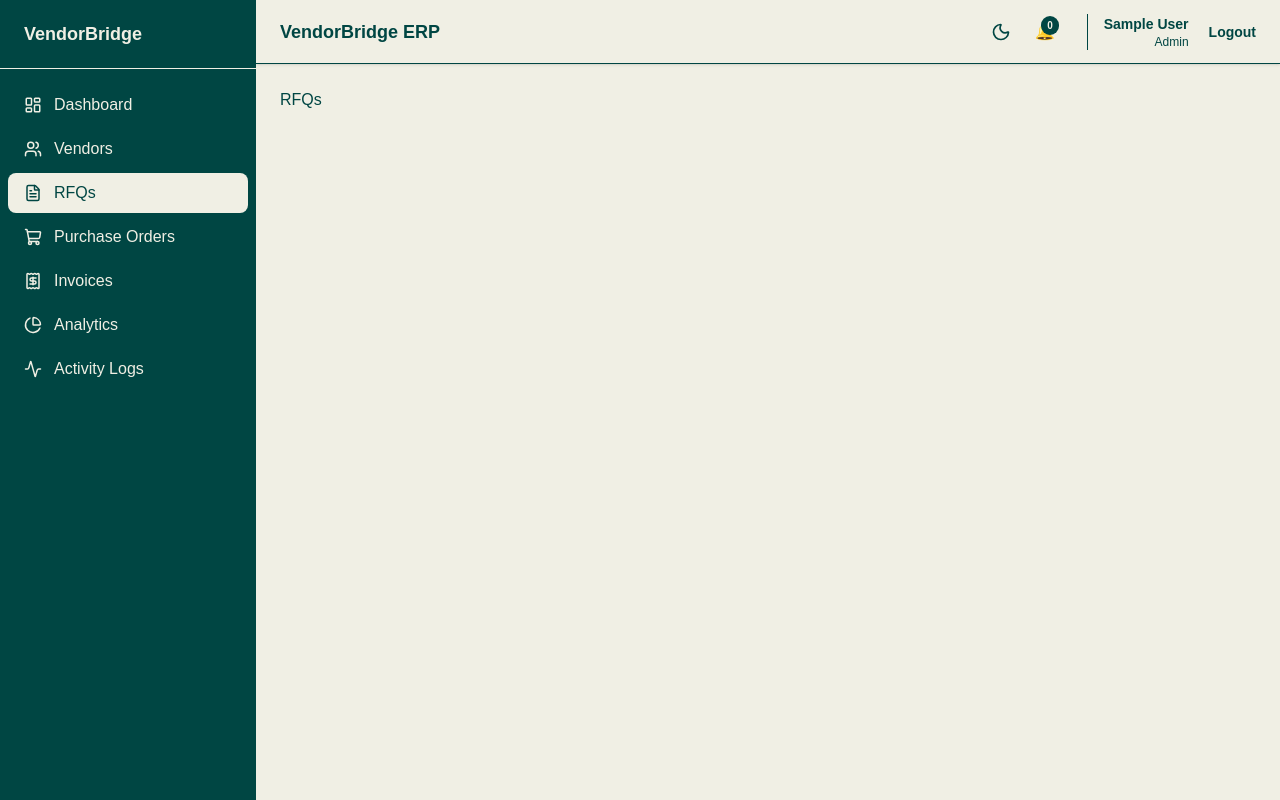
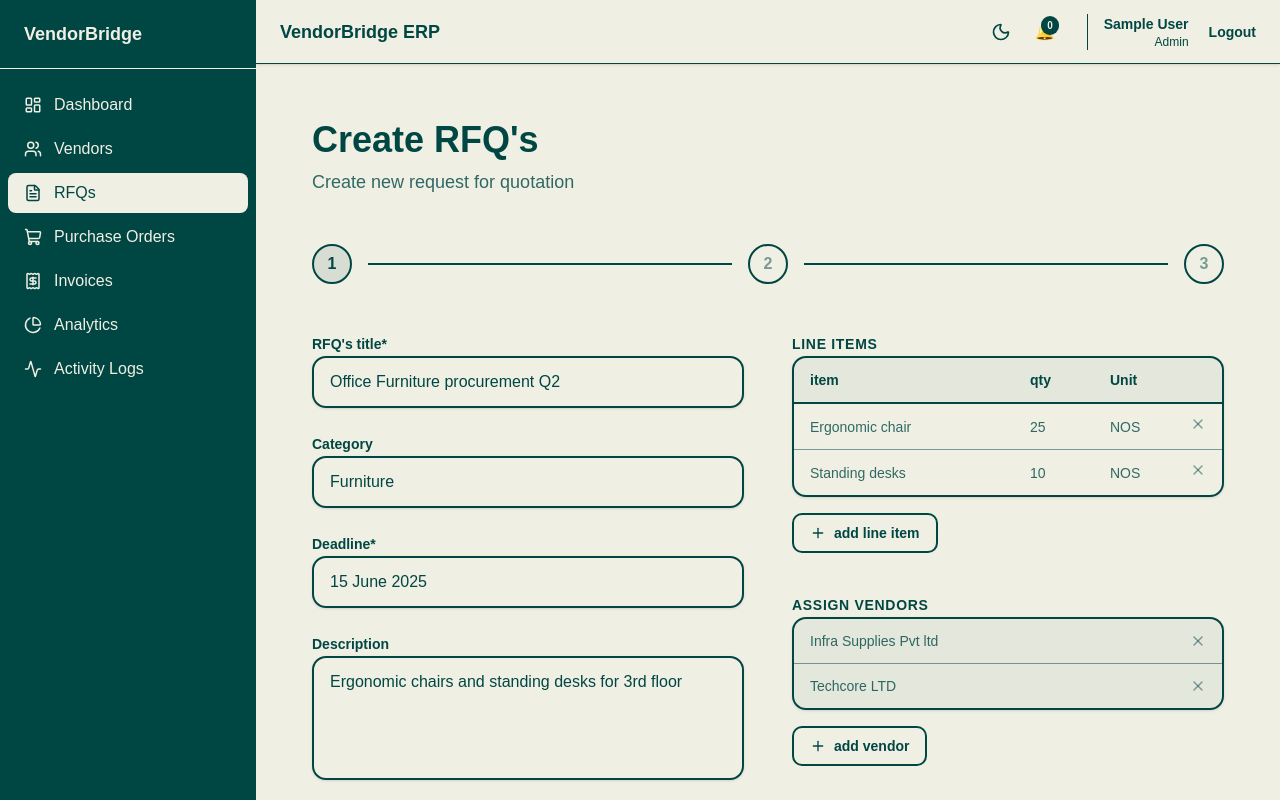
Before and after one commit to Nigam-Vaghani/VendorBridgeOdOO, a React app in the folder frontend/: page /rfqs in a window 1280 px wide. Built offline with nearby package versions, Linux system fonts and the light colour scheme; sample sign-in values are in the browser's storage; the HTML template or start-up script is replaced by a standard one.

Commit message:
RFQs v.1.0 DONE

```diff
--- /dev/null
+++ b/frontend/src/pages/RFQs/RFQs.jsx
@@ -0,0 +1,179 @@
+import { useState } from 'react';
+import { Plus, X, UploadCloud, Save, Send } from 'lucide-react';
+
+export const RFQs = () => {
+  const [lineItems, setLineItems] = useState([
+    { id: 1, item: 'Ergonomic chair', qty: 25, unit: 'NOS' },
+    { id: 2, item: 'Standing desks', qty: 10, unit: 'NOS' },
+  ]);
+
+  const [vendors, setVendors] = useState([
+    { id: 1, name: 'Infra Supplies Pvt ltd' },
+    { id: 2, name: 'Techcore LTD' },
+  ]);
+
+  const removeLineItem = (id) => {
+    setLineItems(lineItems.filter(item => item.id !== id));
+  };
+
+  const removeVendor = (id) => {
+    setVendors(vendors.filter(v => v.id !== id));
+  };
+
+  return (
+    <div className="p-8 max-w-5xl mx-auto space-y-8 animate-in fade-in duration-500">
+
+      {/* Header */}
+      <div>
+        <h1 className="text-4xl font-bold text-foreground mb-2">Create RFQ's</h1>
+        <p className="text-foreground/80 text-lg">Create new request for quotation</p>
+      </div>
+
+      {/* Stepper */}
+      <div className="flex items-center w-full py-4">
+        <div className="flex items-center text-primary font-bold">
+          <div className="w-10 h-10 rounded-full border-2 border-primary flex items-center justify-center bg-primary/10">1</div>
+        </div>
+        <div className="flex-1 h-0.5 bg-border mx-4"></div>
+        <div className="flex items-center text-foreground/50 font-bold">
+          <div className="w-10 h-10 rounded-full border-2 border-border flex items-center justify-center">2</div>
+        </div>
+        <div className="flex-1 h-0.5 bg-border mx-4"></div>
+        <div className="flex items-center text-foreground/50 font-bold">
+          <div className="w-10 h-10 rounded-full border-2 border-border flex items-center justify-center">3</div>
+        </div>
+      </div>
+
+      {/* Main Form Area */}
+      <div className="grid grid-cols-1 md:grid-cols-2 gap-12">
+
+        {/* Left Column: Input Fields */}
+        <div className="space-y-6">
+          <div className="space-y-2">
+            <label className="text-sm font-semibold text-foreground">RFQ's title*</label>
+            <input
+              type="text"
+              defaultValue="Office Furniture procurement Q2"
+              className="w-full px-4 py-3 bg-card border-2 border-border rounded-xl text-foreground focus:outline-none focus:ring-2 focus:ring-primary focus:border-transparent transition-all shadow-sm"
+            />
+          </div>
+
+          <div className="space-y-2">
+            <label className="text-sm font-semibold text-foreground">Category</label>
+            <input
+              type="text"
+              defaultValue="Furniture"
+              className="w-full px-4 py-3 bg-card border-2 border-border rounded-xl text-foreground focus:outline-none focus:ring-2 focus:ring-primary focus:border-transparent transition-all shadow-sm"
+            />
+          </div>
+
+          <div className="space-y-2">
+            <label className="text-sm font-semibold text-foreground">Deadline*</label>
+            <input
+              type="text"
+              defaultValue="15 June 2025"
+              className="w-full px-4 py-3 bg-card border-2 border-border rounded-xl text-foreground focus:outline-none focus:ring-2 focus:ring-primary focus:border-transparent transition-all shadow-sm"
+            />
+          </div>
+
+          <div className="space-y-2">
+            <label className="text-sm font-semibold text-foreground">Description</label>
+            <textarea
+              rows={4}
+              defaultValue="Ergonomic chairs and standing desks for 3rd floor"
+              className="w-full px-4 py-3 bg-card border-2 border-border rounded-xl text-foreground focus:outline-none focus:ring-2 focus:ring-primary focus:border-transparent transition-all shadow-sm resize-none"
+            />
+          </div>
+        </div>
+
+        {/* Right Column: Line Items & Vendors */}
+        <div className="space-y-10">
+
+          {/* Line Items */}
+          <div className="space-y-4">
+            <label className="text-sm font-semibold text-foreground uppercase tracking-wider">Line items</label>
+            <div className="bg-card border-2 border-border rounded-xl overflow-hidden shadow-sm">
+              <table className="w-full text-left text-sm">
+                <thead>
+                  <tr className="border-b-2 border-border bg-foreground/5">
+                    <th className="px-4 py-3 font-semibold">item</th>
+                    <th className="px-4 py-3 font-semibold w-20">qty</th>
+                    <th className="px-4 py-3 font-semibold w-20">Unit</th>
+                    <th className="px-4 py-3 w-10"></th>
+                  </tr>
+                </thead>
+                <tbody className="divide-y divide-border/50">
+                  {lineItems.map(item => (
+                    <tr key={item.id}>
+                      <td className="px-4 py-3 text-foreground/80">{item.item}</td>
+                      <td className="px-4 py-3 text-foreground/80">{item.qty}</td>
+                      <td className="px-4 py-3 text-foreground/80">{item.unit}</td>
+                      <td className="px-4 py-3 text-center">
+                        <button onClick={() => removeLineItem(item.id)} className="text-foreground/50 hover:text-red-500 transition-colors">
+                          <X size={16} />
+                        </button>
+                      </td>
+                    </tr>
+                  ))}
+                </tbody>
+              </table>
+            </div>
+            <button className="flex items-center gap-2 px-4 py-2 border-2 border-primary text-primary rounded-lg font-semibold hover:bg-primary/10 transition-colors text-sm">
+              <Plus size={16} />
+              add line item
+            </button>
+          </div>
+
+          {/* Assign Vendors */}
+          <div className="space-y-4">
+            <label className="text-sm font-semibold text-foreground uppercase tracking-wider">Assign Vendors</label>
+            <div className="bg-card border-2 border-border rounded-xl overflow-hidden shadow-sm">
+              <div className="divide-y divide-border/50">
+                {vendors.map(vendor => (
+                  <div key={vendor.id} className="flex items-center justify-between px-4 py-3 bg-foreground/5">
+                    <span className="text-foreground/80 text-sm">{vendor.name}</span>
+                    <button onClick={() => removeVendor(vendor.id)} className="text-foreground/50 hover:text-red-500 transition-colors">
+                      <X size={16} />
+                    </button>
+                  </div>
+                ))}
+              </div>
+            </div>
+            <button className="flex items-center gap-2 px-4 py-2 border-2 border-primary text-primary rounded-lg font-semibold hover:bg-primary/10 transition-colors text-sm">
+              <Plus size={16} />
+              add vendor
+            </button>
+          </div>
+
+        </div>
+      </div>
+
+      {/* Bottom Section */}
+      <div className="pt-8 border-t-2 border-border mt-8 grid grid-cols-1 md:grid-cols-2 gap-12 items-start">
+
+        {/* Action Buttons */}
+        <div className="flex flex-col sm:flex-row gap-4 pt-4">
+          <button className="flex items-center justify-center gap-2 px-6 py-3 bg-primary text-primary-foreground rounded-lg font-semibold hover:opacity-90 transition-opacity shadow-sm">
+            <Send size={18} />
+            Save & Send to Vendors
+          </button>
+          <button className="flex items-center justify-center gap-2 px-6 py-3 bg-card border-2 border-border text-foreground rounded-lg font-semibold hover:bg-foreground/5 transition-colors shadow-sm">
+            <Save size={18} />
+            Save as Draft
+          </button>
+        </div>
+
+        {/* Attachments */}
+        <div className="space-y-2">
+          <label className="text-sm font-semibold text-foreground">Attachments</label>
+          <div className="border-2 border-dashed border-border rounded-xl p-8 flex flex-col items-center justify-center text-center hover:bg-foreground/5 transition-colors cursor-pointer group">
+            <UploadCloud size={32} className="text-foreground/40 mb-3 group-hover:text-primary transition-colors" />
+            <p className="text-foreground/70 text-sm font-medium">Drag & drop files or click to upload</p>
+          </div>
+        </div>
+
+      </div>
+
+    </div>
+  );
+};
--- a/frontend/src/routes/AppRouter.jsx
+++ b/frontend/src/routes/AppRouter.jsx
@@ -10,9 +10,9 @@ import ForgotPasswordPage from '../pages/Auth/ForgotPasswordPage';
 
 import { Dashboard } from '../pages/Dashboard/Dashboard';
 import { Vendors } from '../pages/Vendors/Vendors';
+import { RFQs } from '../pages/RFQs/RFQs';
 
 // Placeholders for other pages
-const RFQs = () => <div>RFQs</div>;
 const Quotations = () => <div>Quotations</div>;
 const Approvals = () => <div>Approvals</div>;
 const Unauthorized = () => <div className="p-10 text-red-600">Unauthorized Access</div>;
```
